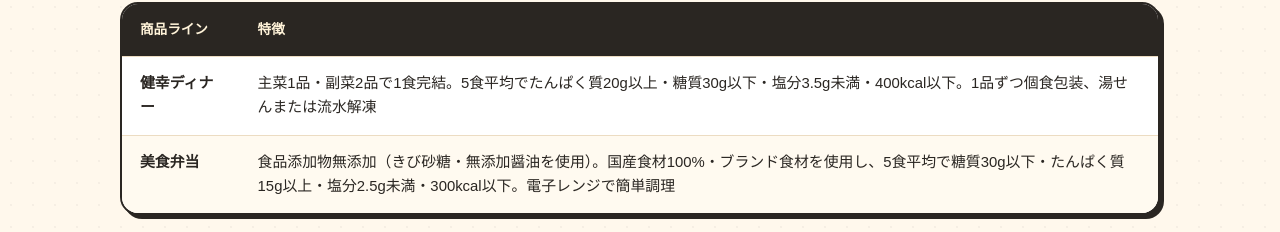
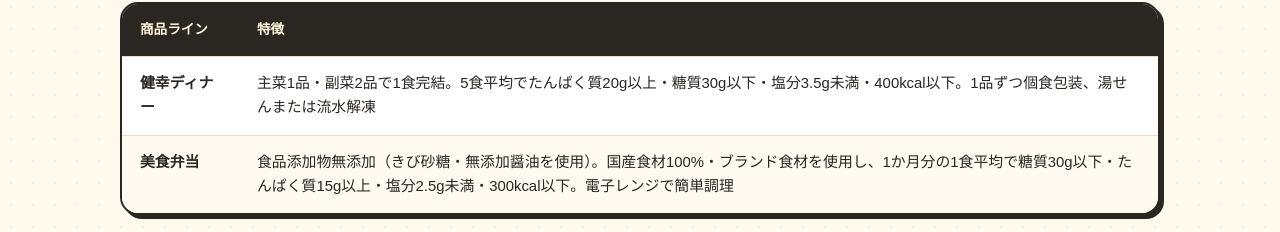
Before and after one commit to omoikane-YM/takuhaishoku-navi, a plain HTML site: page docs/frozen-meal/wanmairu/index.html in a window 1280 px wide. Shown: the part 1896-2128 px from the top of the page. Drawn offline with Linux system fonts and the light colour scheme; a web font is replaced by a local one.

Commit message:
Fix particle in Hakata Hisamatsu hero and Wanmairu nutrition basis wording
Co-Authored-By: Claude Sonnet 5.5 <noreply@anthropic.com>

```diff
--- a/docs/frozen-meal/wanmairu/index.html
+++ b/docs/frozen-meal/wanmairu/index.html
@@ -195,7 +195,7 @@
           </tr>
           <tr>
             <td>美食弁当</td>
-            <td>食品添加物無添加（きび砂糖・無添加醤油を使用）。国産食材100%・ブランド食材を使用し、5食平均で糖質30g以下・たんぱく質15g以上・塩分2.5g未満・300kcal以下。電子レンジで簡単調理</td>
+            <td>食品添加物無添加（きび砂糖・無添加醤油を使用）。国産食材100%・ブランド食材を使用し、1か月分の1食平均で糖質30g以下・たんぱく質15g以上・塩分2.5g未満・300kcal以下。電子レンジで簡単調理</td>
           </tr>
         </tbody>
       </table>
```
Also changed, not shown: docs/otoriyose/hakata-hisamatsu/index.html (+1 -1 lines).
